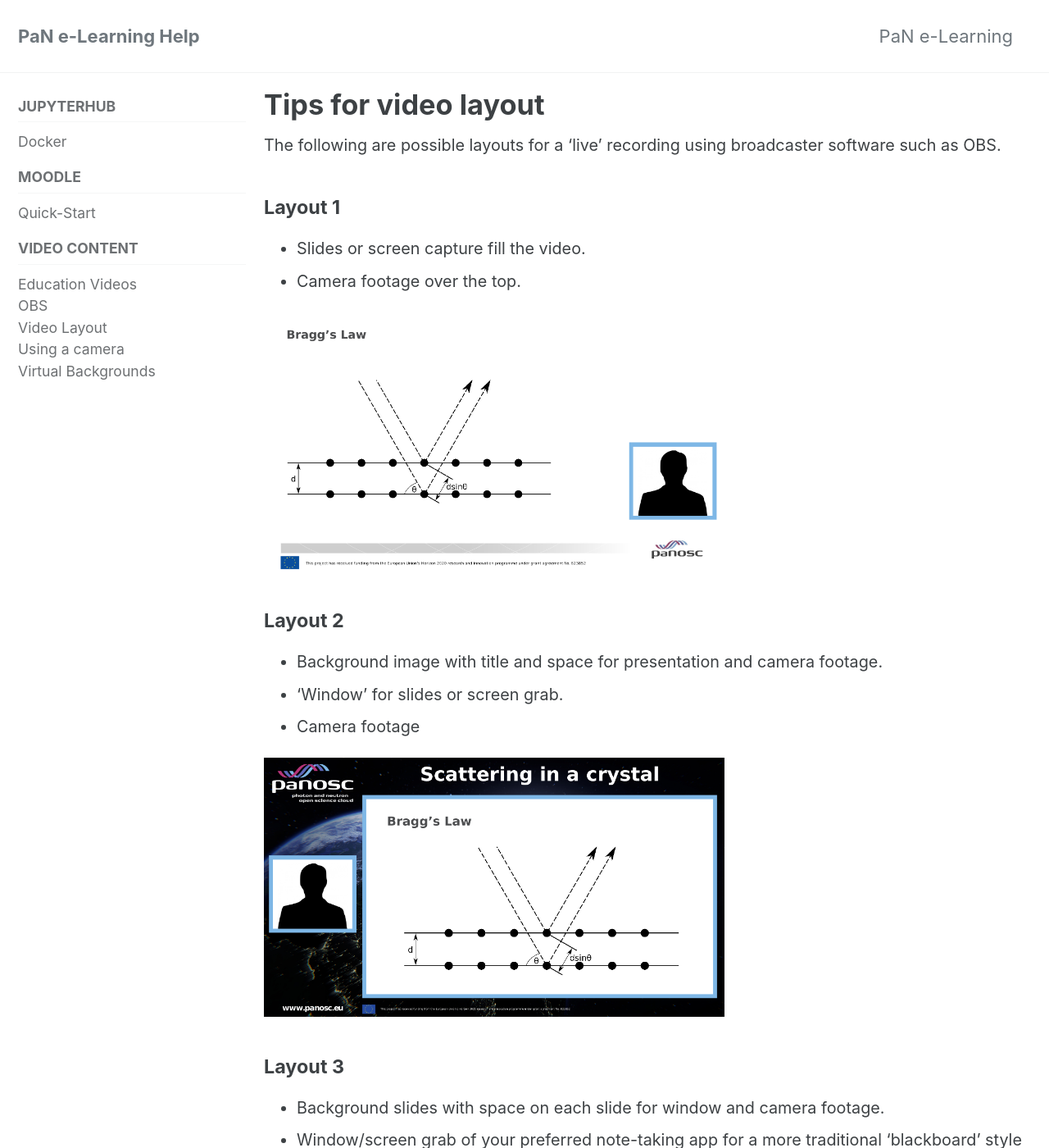
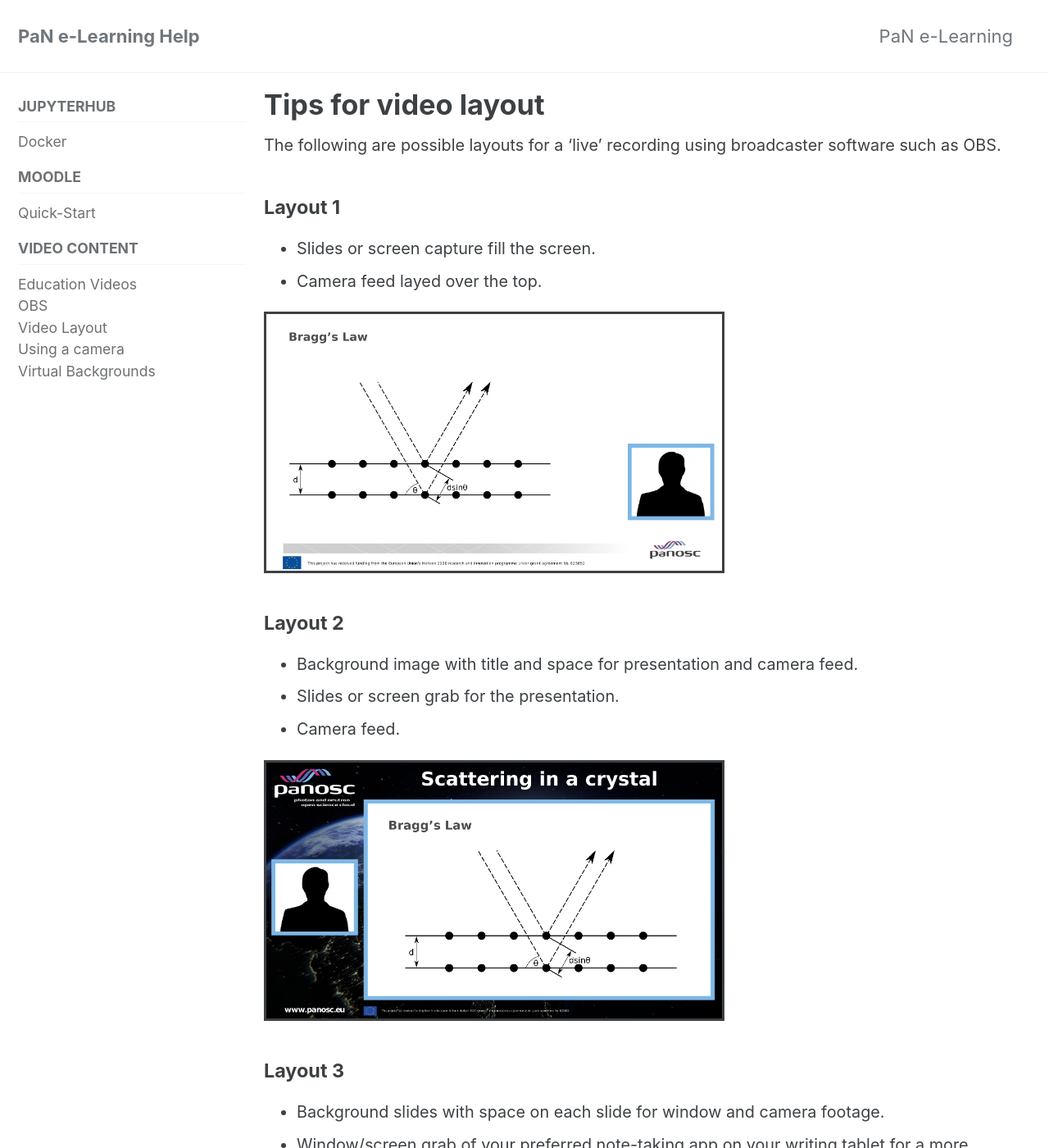
Before and after one commit to pan-training/pan-training.github.io, a Jekyll site: the page built from docs/layout.md, in a window 1280 px wide and 1400 px high. Shown: the whole window at 82% size. Built offline with Jekyll 4.4.1, drawn with Linux system fonts in a browser that asks for light colours; cached includes are drawn as plain includes; some of the changed text lies outside the part shown.

```diff
--- a/docs/layout.md
+++ b/docs/layout.md
@@ -8,23 +8,25 @@ The following are possible layouts for a 'live' recording using broadcaster soft
 
 #### Layout 1
 
-* Slides or screen capture fill the video.
-* Camera footage over the top.
+* Slides or screen capture fill the screen.
+* Camera feed layed over the top.
 
-![Layout 1](/assets/img/layout1.png){: style="width: 60%;"}
+![Layout 1](/assets/img/layout1.png){: style="width: 60%; border: solid;"}
 
 #### Layout 2
 
-* Background image with title and space for presentation and camera footage.
-* ‘Window’ for slides or screen grab.
-* Camera footage
+* Background image with title and space for presentation and camera feed.
+* Slides or screen grab for the presentation.
+* Camera feed.
 
-![Layout 2](/assets/img/layout2.png){: style="width: 60%;"}
+![Layout 2](/assets/img/layout2.png){: style="width: 60%; border: solid;"}
 
 #### Layout 3
 
 * Background slides with space on each slide for window and camera footage.
-* Window/screen grab of your preferred note-taking app for a more traditional ‘blackboard’ style lecture.
+* Window/screen grab of your preferred note-taking app on your writing tablet for a more traditional ‘blackboard’ style lecture.
 * Camera footage.
 
-![Layout 3](/assets/img/layout3.png){: style="width: 60%;"}
+![Layout 3](/assets/img/layout3.png){: style="width: 60%; border: solid;"}
+
+{% include note.html content="You could also annotate the slides in layout 1 and 2. Just open the presentation as a pdf in your preferred note-taking app." %}
```
Also changed, not shown: docs/docker.md (+5 -4 lines), docs/obs.md (+6 -0 lines), docs/quick-start.md (+36 -1 lines), index.md (+5 -0 lines).
